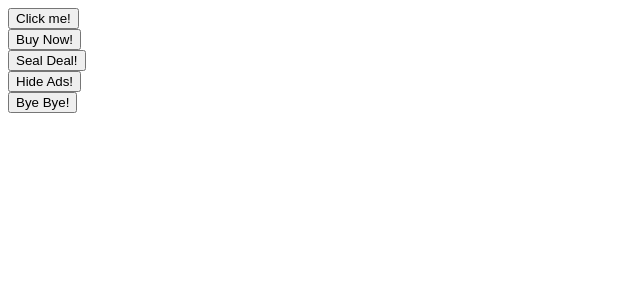
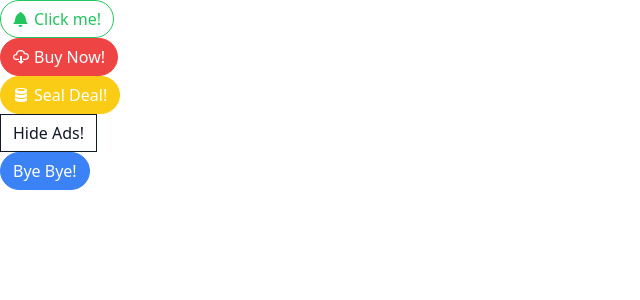
Before and after one commit to kdk0063/React-Andrew, a React (Create React App) app: page / in a window 1280 px wide. Shown: the top 300 px of the page, without its empty margins (0-640 px from the left). Built offline with nearby package versions, Linux system fonts and the light colour scheme.

Commit message:
updating tailwind css and react icons

```diff
--- a/package.json
+++ b/package.json
@@ -6,10 +6,13 @@
     "@testing-library/jest-dom": "^5.17.0",
     "@testing-library/react": "^13.4.0",
     "@testing-library/user-event": "^13.5.0",
+    "classnames": "^2.5.1",
     "prop-types": "^15.8.1",
     "react": "^18.2.0",
     "react-dom": "^18.2.0",
+    "react-icons": "4.6.0",
     "react-scripts": "5.0.1",
+    "tailwind-merge": "^2.2.1",
     "web-vitals": "^2.1.4"
   },
   "scripts": {
--- a/src/App.js
+++ b/src/App.js
@@ -1,23 +1,37 @@
+import { GoBell, GoCloudDownload, GoDatabase } from "react-icons/go";
+
 import Button from "./Components/Button";
 
+function App() {
+    const handleClick = () => {
+        console.log('clicked')
+    }
 
-function App() {
     return(
         <>
             <div>
-                <Button success rounded outline>Click me!</Button>
+                <Button success rounded outline onClick={handleClick}>
+                    <GoBell />
+                    Click me!
+                </Button>
             </div>
             <div>
-                <Button danger outline>Buy Now!</Button>
+                <Button danger rounded>
+                    <GoCloudDownload />
+                    Buy Now!
+                </Button>
             </div>
             <div>
-                <Button warning>Seal Deal!</Button>
+                <Button warning rounded>
+                    <GoDatabase />
+                    Seal Deal!
+                </Button>
             </div>
             <div>
                 <Button secondary outline>Hide Ads!</Button>
             </div>
             <div>
-                <Button secondary rounded>Bye Bye!</Button>
+                <Button primary rounded>Bye Bye!</Button>
             </div>
         </>
     )
--- a/src/Components/Button.js
+++ b/src/Components/Button.js
@@ -1,4 +1,6 @@
-import propTypes from 'prop-types';
+import className from 'classnames'
+
+import { twMerge } from 'tailwind-merge';
 
 function Button({
     children,
@@ -8,32 +10,33 @@
     warning,
     danger,
     rounded,
-    outline
-}){
+    outline,
+    onClick,
+}) {
+    const classes = twMerge (
+        className('flex items-center px-3 py-1.5 border', {
+            'border-blue-500 bg-blue-500 text-white': primary,
+            'border-gray-900 bg-gray-900 text-white': secondary,
+            'border-green-500 bg-green-500 text-white': success,
+            'border-yellow-400 bg-yellow-400 text-white': warning,
+            'border-red-500 bg-red-500 text-white': danger,
+            'rounded-full': rounded,
+            'bg-white': outline,
+            'text-blue-500': outline && primary,
+            'text-gray-900': outline && secondary,
+            'text-green-500': outline && success,
+            'text-yellow-400': outline && warning,
+            'text-red-500': outline && danger
+        })
+    );
+
     return (
         <>
-            <button>
+            <button onClick={onClick} className={classes}>
                 { children }
             </button>
         </>
-    )
-}
-
-Button.propTypes = {
-    checkVariationValue: ({ primary, secondary, success, warning, danger}) =>{
-        const count =
-        Number(!!primary)
-        + Number(!!secondary)
-        + Number(!!warning)
-        + Number(!!success)
-        + Number(!!danger);
-
-        if (count > 1){
-            return new Error(
-                'Only one of primary, secondary, success, warning, danger can be true'
-            );
-        }
-    },
+    );
 };
 
 export default Button;
--- /dev/null
+++ b/src/index.css
@@ -0,0 +1,7 @@
+@tailwind base;
+@tailwind components;
+@tailwind utilities;
+
+button > svg {
+    margin-right: 5px;
+}
--- a/src/index.js
+++ b/src/index.js
@@ -1,3 +1,5 @@
+import './index.css';
+
 import React from 'react';
 import ReactDOM from 'react-dom/client';
 import App from './App';
--- a/tailwind.config.js
+++ b/tailwind.config.js
@@ -1,6 +1,8 @@
 /** @type {import('tailwindcss').Config} */
 module.exports = {
-  content: [],
+  content: [
+    "./src/**/*.{js,jsx,ts,tsx}",
+  ],
   theme: {
     extend: {},
   },
```
Also changed, not shown: 1 other file (tests, documents, lock files or other folders).
